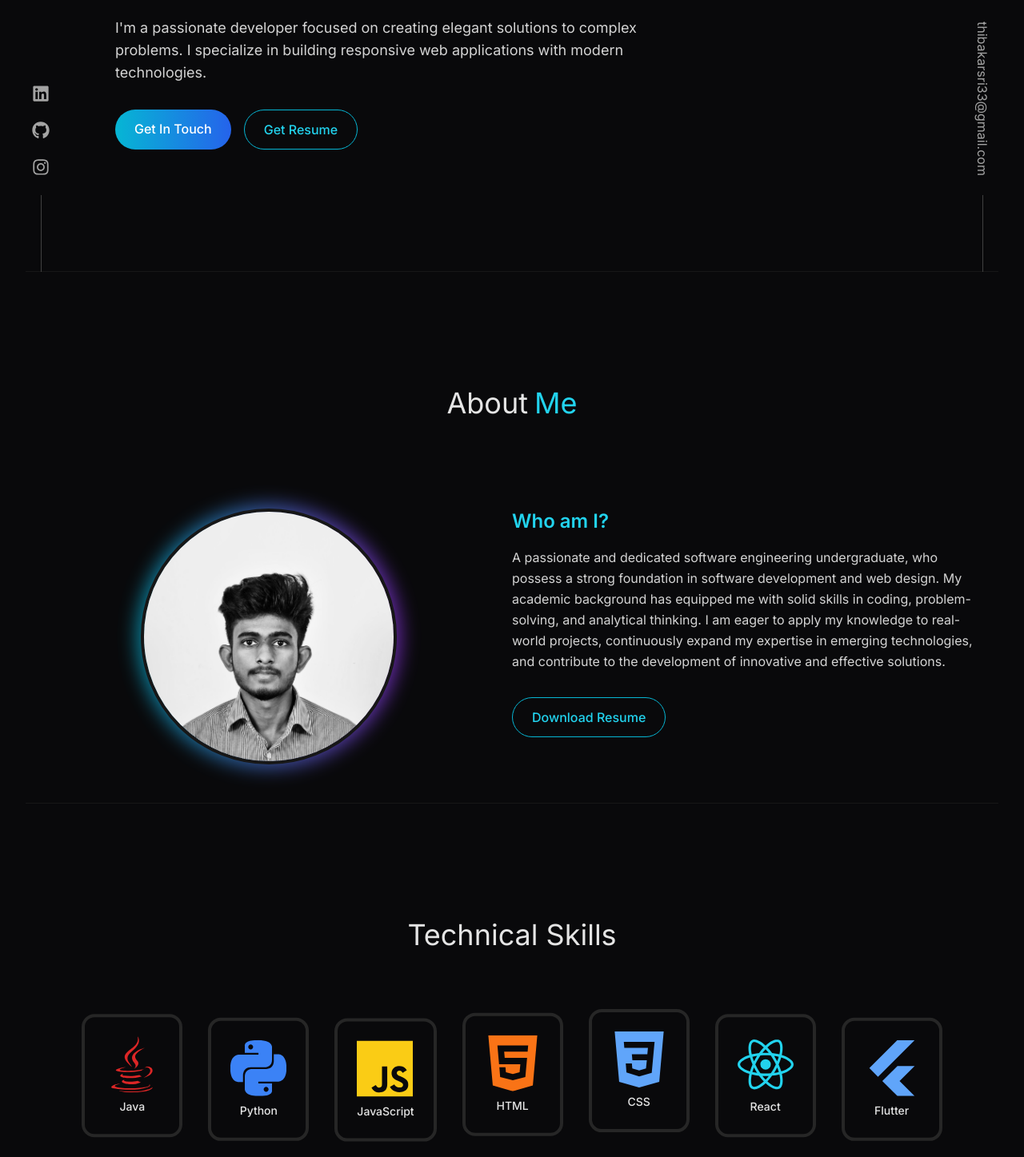
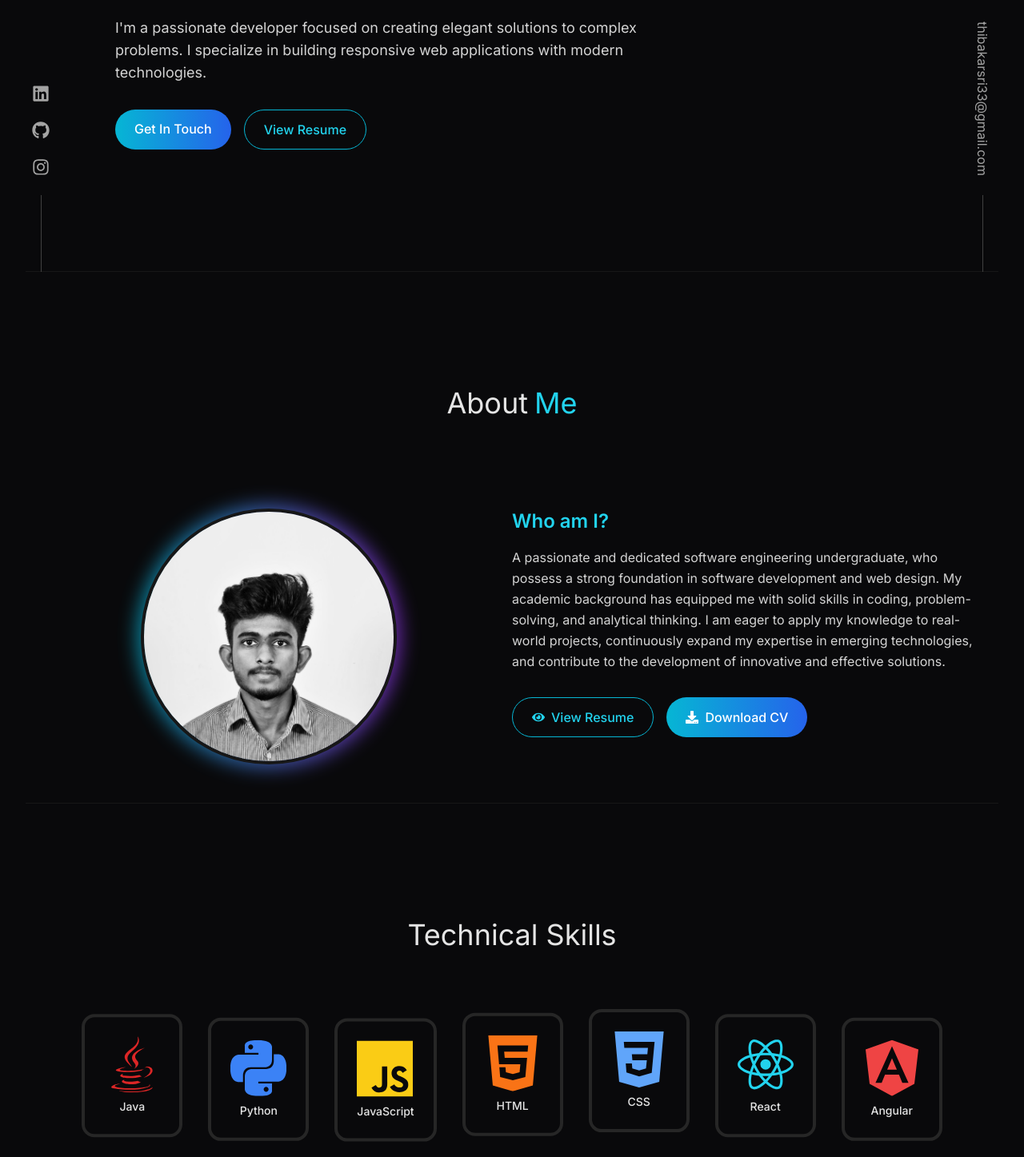
Before and after one commit to ThibakarSri/my-portfolio, a React (Vite) app: page / in a window 1280 px wide. Shown: the part 460-1907 px from the top of the page at 80% size. Built offline with nearby package versions, Linux system fonts and the light colour scheme.

Commit message:
modify some features

```diff
--- a/src/components/About.jsx
+++ b/src/components/About.jsx
@@ -1,91 +1,12 @@
-
-// "use client"
-
-// import { ABOUT_TEXT } from "../constants"
-// import { motion } from "framer-motion"
-// import profilePic from "../assets/sri.jpg"
-// import { useTheme } from "./ThemeProvider"
-
-// const About = () => {
-//   const { isDarkMode } = useTheme()
-
-//   return (
-//     <div id="about" className={`border-b ${isDarkMode ? "border-neutral-900" : "border-neutral-200"} pb-4 pt-16`}>
-//       <h2 className="my-20 text-center text-4xl">
-//         About
-//         <span className={isDarkMode ? "text-cyan-400 ml-2" : "text-cyan-600 ml-2"}>Me</span>
-//       </h2>
-//       <div className="flex flex-wrap">
-//         <motion.div
-//           whileInView={{ opacity: 1, x: 0 }}
-//           initial={{ opacity: 0, x: -100 }}
-//           transition={{ duration: 0.5 }}
-//           className="w-full lg:w-1/2 lg:p-8"
-//         >
-//           <div className="flex items-center justify-center">
-//             <div className="relative">
-//               <div
-//                 className={`absolute -inset-1 ${
-//                   isDarkMode
-//                     ? "bg-gradient-to-r from-cyan-500 to-purple-600"
-//                     : "bg-gradient-to-r from-cyan-600 to-purple-700"
-//                 } rounded-full blur-md opacity-75`}
-//               ></div>
-//               <img
-//                 className="relative rounded-full border-4 border-neutral-900 w-64 h-64 md:w-80 md:h-80 object-cover"
-//                 src={profilePic || "/placeholder.svg"}
-//                 alt="Thibakar Sri"
-//               />
-//             </div>
-//           </div>
-//         </motion.div>
-
-//         <motion.div
-//           whileInView={{ opacity: 1, x: 0 }}
-//           initial={{ opacity: 0, x: 100 }}
-//           transition={{ duration: 0.5 }}
-//           className="w-full lg:w-1/2"
-//         >
-//           <div className="flex justify-center lg:justify-start">
-//             <div className="my-2 max-w-xl py-6 space-y-4">
-//               <h3 className={`text-2xl font-semibold ${isDarkMode ? "text-cyan-400" : "text-cyan-600"}`}>Who am I?</h3>
-//               <p className={`${isDarkMode ? "text-neutral-300" : "text-neutral-700"} leading-relaxed`}>{ABOUT_TEXT}</p>
-//               <div className="pt-4">
-//                 <a
-//                   href="#"
-//                   className={`px-6 py-3 ${
-//                     isDarkMode
-//                       ? "border border-cyan-500 text-cyan-400 hover:bg-cyan-500 hover:text-white"
-//                       : "border border-cyan-600 text-cyan-600 hover:bg-cyan-600 hover:text-white"
-//                   } font-medium rounded-md transition-all`}
-//                   onClick={(e) => {
-//                     e.preventDefault()
-//                     // You could add a download resume functionality here
-//                     alert("Resume download functionality would go here")
-//                   }}
-//                 >
-//                   Download Resume
-//                 </a>
-//               </div>
-//             </div>
-//           </div>
-//         </motion.div>
-//       </div>
-//     </div>
-//   )
-// }
-
-// export default About
-
-
 "use client"
 
 import { useState } from "react"
-import { ABOUT_TEXT } from "../constants"
+import { ABOUT_TEXT, CV_URL, CV_DOWNLOAD_URL } from "../constants"
 import { motion } from "framer-motion"
 import profilePicBW from "../assets/thibaB.jpeg"
 import profilePicColor from "../assets/thiba.jpeg"
 import { useTheme } from "./ThemeProvider"
+import { FaDownload, FaEye } from "react-icons/fa"
 
 const About = () => {
   const { isDarkMode } = useTheme()
@@ -143,23 +64,36 @@ const About = () => {
             <div className="my-2 max-w-xl py-6 space-y-4">
               <h3 className={`text-2xl font-semibold ${isDarkMode ? "text-cyan-400" : "text-cyan-600"}`}>Who am I?</h3>
               <p className={`${isDarkMode ? "text-neutral-300" : "text-neutral-700"} leading-relaxed`}>{ABOUT_TEXT}</p>
-              <div className="pt-4">
+              <div className="pt-4 flex flex-wrap gap-4">
                 <motion.a
-                  href="#"
+                  href={CV_URL}
+                  target="_blank"
+                  rel="noopener noreferrer"
                   whileHover={{ scale: 1.05 }}
                   whileTap={{ scale: 0.95 }}
                   className={`px-6 py-3 ${
                     isDarkMode
                       ? "border border-cyan-500 text-cyan-400 hover:bg-cyan-500 hover:text-white"
                       : "border border-cyan-600 text-cyan-600 hover:bg-cyan-600 hover:text-white"
-                  } font-medium rounded-full transition-all duration-300 inline-block`}
-                  onClick={(e) => {
-                    e.preventDefault()
-                    // You could add a download resume functionality here
-                    alert("Resume download functionality would go here")
-                  }}
+                  } font-medium rounded-full transition-all duration-300 inline-flex items-center gap-2`}
                 >
-                  Download Resume
+                  <FaEye size={16} />
+                  <span>View Resume</span>
+                </motion.a>
+
+                <motion.a
+                  href={CV_DOWNLOAD_URL}
+                  download="Thibakar_Sri_CV.pdf"
+                  whileHover={{ scale: 1.05 }}
+                  whileTap={{ scale: 0.95 }}
+                  className={`px-6 py-3 ${
+                    isDarkMode
+                      ? "bg-gradient-to-r from-cyan-500 to-blue-600 text-white"
+                      : "bg-gradient-to-r from-cyan-600 to-blue-700 text-white"
+                  } font-medium rounded-full hover:opacity-90 transition-all duration-300 inline-flex items-center gap-2`}
+                >
+                  <FaDownload size={16} />
+                  <span>Download CV</span>
                 </motion.a>
               </div>
             </div>
--- a/src/components/Experience.jsx
+++ b/src/components/Experience.jsx
@@ -98,7 +98,7 @@ const Experience = () => {
         transition={{ duration: 0.5 }}
         className="my-20 text-center text-4xl"
       >
-        Education & Experience
+        Education
       </motion.h1>
       <div className="max-w-5xl mx-auto">
         {EXPERIENCES.map((experience, index) => (
--- a/src/components/Hero.jsx
+++ b/src/components/Hero.jsx
@@ -3,6 +3,7 @@
 import { useState, useEffect } from "react"
 import { motion } from "framer-motion"
 import { useTheme } from "./ThemeProvider"
+import { CV_URL } from "../constants"
 
 const Hero = () => {
   const { isDarkMode } = useTheme()
@@ -20,6 +21,9 @@ const Hero = () => {
     "Hola, I'm",
     "Welkom, I'm",
     "Bonjour, I'm",
+    // "வரவேற்கிறேன், I'm",
+    // "你好, I'm",
+    // "こんにちは, I'm",
   ]
 
   // Different roles to type
@@ -148,7 +152,9 @@ const Hero = () => {
             </motion.a>
 
             <motion.a
-              href="#"
+              href={CV_URL}
+              target="_blank"
+              rel="noopener noreferrer"
               whileHover={{ scale: 1.05 }}
               whileTap={{ scale: 0.95 }}
               className={`px-6 py-3 ${
@@ -156,13 +162,8 @@ const Hero = () => {
                   ? "border border-cyan-500 text-cyan-400 hover:bg-cyan-500 hover:text-white"
                   : "border border-cyan-600 text-cyan-600 hover:bg-cyan-600 hover:text-white"
               } font-medium rounded-full transition-all duration-300`}
-              onClick={(e) => {
-                e.preventDefault()
-                // You could add a download resume functionality here
-                alert("Resume download functionality would go here")
-              }}
             >
-              Get Resume
+              View Resume
             </motion.a>
           </motion.div>
         </div>
--- a/src/components/Navbar.jsx
+++ b/src/components/Navbar.jsx
@@ -115,7 +115,7 @@ const Navbar = () => {
               { id: "hero", label: "Home" },
               { id: "about", label: "About" },
               { id: "technologies", label: "Technologies" },
-              { id: "experience", label: "Experience" },
+              { id: "experience", label: "Education" },
               { id: "projects", label: "Projects" },
               { id: "contact", label: "Contact" },
             ].map((item) => (
--- a/src/components/Technologies.jsx
+++ b/src/components/Technologies.jsx
@@ -1,131 +1,20 @@
-// "use client"
-
-// import { RiReactjsLine } from "react-icons/ri"
-// import { TbBrandNextjs } from "react-icons/tb"
-// import { SiMongodb } from "react-icons/si"
-// import { DiRedis } from "react-icons/di"
-// import { FaNodeJs } from "react-icons/fa"
-// import { BiLogoPostgresql } from "react-icons/bi"
-// import { motion } from "framer-motion"
-// import { useTheme } from "./ThemeProvider"
-
-// const iconVariants = (duration) => ({
-//   initial: { y: -10 },
-//   animate: {
-//     y: [10, -10],
-//     transition: {
-//       duration: duration,
-//       ease: "linear",
-//       repeat: Number.POSITIVE_INFINITY,
-//       repeatType: "reverse",
-//     },
-//   },
-// })
-
-// const Technologies = () => {
-//   const { isDarkMode } = useTheme()
-
-//   return (
-//     <div
-//       id="technologies"
-//       className={`border-b ${isDarkMode ? "border-neutral-800" : "border-neutral-200"} pb-24 pt-16`}
-//     >
-//       <motion.h2
-//         whileInView={{ opacity: 1, y: 0 }}
-//         initial={{ opacity: 0, y: -100 }}
-//         transition={{ duration: 1.5 }}
-//         className="my-20 text-center text-4xl"
-//       >
-//         Technologies
-//       </motion.h2>
-//       <motion.div
-//         whileInView={{ opacity: 1, x: 0 }}
-//         initial={{ opacity: 0, x: -100 }}
-//         transition={{ duration: 1.5 }}
-//         className="flex flex-wrap items-center justify-center gap-8"
-//       >
-
-//         <motion.div
-//           variants={iconVariants(2.5)}
-//           initial="initial"
-//           animate="animate"
-//           className={`rounded-2xl border-4 ${
-//             isDarkMode ? "border-neutral-800 hover:border-cyan-500" : "border-neutral-200 hover:border-cyan-600"
-//           } p-6 transition-colors duration-300`}
-//         >
-//           <RiReactjsLine className="text-7xl text-cyan-400" />
-//           <p className="text-center mt-2 text-sm">React</p>
-//         </motion.div>
-
-//         <motion.div
-//           variants={iconVariants(3)}
-//           initial="initial"
-//           animate="animate"
-//           className={`rounded-2xl border-4 ${
-//             isDarkMode ? "border-neutral-800 hover:border-cyan-500" : "border-neutral-200 hover:border-cyan-600"
-//           } p-6 transition-colors duration-300`}
-//         >
-//           <TbBrandNextjs className="text-7xl" />
-//           <p className="text-center mt-2 text-sm">Next.js</p>
-//         </motion.div>
-
-//         <motion.div
-//           variants={iconVariants(5)}
-//           initial="initial"
-//           animate="animate"
-//           className={`rounded-2xl border-4 ${
-//             isDarkMode ? "border-neutral-800 hover:border-cyan-500" : "border-neutral-200 hover:border-cyan-600"
-//           } p-6 transition-colors duration-300`}
-//         >
-//           <SiMongodb className="text-7xl text-green-500" />
-//           <p className="text-center mt-2 text-sm">MongoDB</p>
-//         </motion.div>
-
-//         <motion.div
-//           className={`rounded-2xl border-4 ${
-//             isDarkMode ? "border-neutral-800 hover:border-cyan-500" : "border-neutral-200 hover:border-cyan-600"
-//           } p-6 transition-colors duration-300`}
-//         >
-//           <DiRedis className="text-7xl text-red-700" />
-//           <p className="text-center mt-2 text-sm">Redis</p>
-//         </motion.div>
-
-//         <motion.div
-//           className={`rounded-2xl border-4 ${
-//             isDarkMode ? "border-neutral-800 hover:border-cyan-500" : "border-neutral-200 hover:border-cyan-600"
-//           } p-6 transition-colors duration-300`}
-//           variants={iconVariants(6)}
-//           initial="initial"
-//           animate="animate"
-//         >
-//           <FaNodeJs className="text-7xl text-green-500" />
-//           <p className="text-center mt-2 text-sm">Node.js</p>
-//         </motion.div>
-
-//         <motion.div
-//           className={`rounded-2xl border-4 ${
-//             isDarkMode ? "border-neutral-800 hover:border-cyan-500" : "border-neutral-200 hover:border-cyan-600"
-//           } p-6 transition-colors duration-300`}
-//           variants={iconVariants(4)}
-//           initial="initial"
-//           animate="animate"
-//         >
-//           <BiLogoPostgresql className="text-7xl text-sky-700" />
-//           <p className="text-center mt-2 text-sm">PostgreSQL</p>
-//         </motion.div>
-//       </motion.div>
-//     </div>
-//   )
-// }
-
-// export default Technologies
-
 "use client"
 
 import { motion } from "framer-motion"
 import { useTheme } from "./ThemeProvider"
 import { TECH_SKILLS } from "../constants"
-import { SiJavascript, SiHtml5, SiCss3, SiReact, SiFlutter, SiMysql, SiGit, SiPython } from "react-icons/si"
+import {
+  SiJavascript,
+  SiHtml5,
+  SiCss3,
+  SiReact,
+  SiFlutter,
+  SiMysql,
+  SiGit,
+  SiPython,
+  SiAngular,
+  SiSpring,
+} from "react-icons/si"
 import { FaJava, FaCode } from "react-icons/fa"
 
 const iconVariants = (duration) => ({
@@ -149,6 +38,8 @@ const getIcon = (iconName, size = 70) => {
     SiHtml5: <SiHtml5 size={size} />,
     SiCss3: <SiCss3 size={size} />,
     SiReact: <SiReact size={size} />,
+    SiAngular: <SiAngular size={size} />,
+    SiSpring: <SiSpring size={size} />,
     SiFlutter: <SiFlutter size={size} />,
     SiMysql: <SiMysql size={size} />,
     SiGit: <SiGit size={size} />,
--- a/src/constants/index.js
+++ b/src/constants/index.js
@@ -1,12 +1,17 @@
 import project1 from "../assets/projects/project-1.jpg"
 import project2 from "../assets/projects/project-2.jpg"
-import project3 from "../assets/projects/FitGlow.jpeg"
+import project3 from "../assets/projects/project-3.jpg"
 import project4 from "../assets/projects/project-4.jpg"
 import project5 from "../assets/projects/project-5.jpg"
 
 export const HERO_CONTENT = `I am a passionate and dedicated software engineering undergraduate, who possess a strong foundation in software development and web design. My academic background has equipped me with solid skills in coding, problem-solving, and analytical thinking.`
 
 export const ABOUT_TEXT = `A passionate and dedicated software engineering undergraduate, who possess a strong foundation in software development and web design. My academic background has equipped me with solid skills in coding, problem-solving, and analytical thinking. I am eager to apply my knowledge to real-world projects, continuously expand my expertise in emerging technologies, and contribute to the development of innovative and effective solutions.`
+
+// CV URL - Google Drive link
+export const CV_URL = "https://drive.google.com/file/d/1RC9p3O3WUPFE75mPRofknnd8syqy5nAU/view?usp=sharing"
+// Direct download link (using export=download parameter)
+export const CV_DOWNLOAD_URL = "https://drive.google.com/uc?export=download&id=1RC9p3O3WUPFE75mPRofknnd8syqy5nAU"
 
 export const EXPERIENCES = [
   {
@@ -46,23 +51,23 @@ export const PROJECTS = [
     description:
       "A personalized diabetes management application for individuals with diabetes, those without diabetes, and those unsure of their status. Features include real-time glucose tracking, symptom assessment, personalized health recommendations, report creation, exercise suggestions, and analytics visualization.",
     technologies: ["Flutter", "Firebase", "Mobile Development"],
-    github: "https://github.com/Sanjana0823/MyBete-App",
+    github: "https://github.com/ThibakarSri",
   },
   {
     title: "Ticket Booking System",
     image: project2,
     description:
       "Implemented multithreading for concurrent ticket processing and synchronized vendor-customer interactions. Built RESTful APIs for configuration, process control, and summary display.",
-    technologies: ["Spring Boot", "Angular", "Bootstrap", "Java OOP", "JSON", "REST API"],
-    github: "https://github.com/ThibakarSri/OOP_CW_TicketBookingSystem",
+    technologies: ["Spring Boot", "Angular", "Bootstrap", "Java", "JSON", "REST API"],
+    github: "https://github.com/ThibakarSri",
   },
   {
-    title: "FitGlow - Health and Well-Being Website",
+    title: "Health and Well-Being Website",
     image: project3,
     description:
       "Collaboratively developed a website promoting the Sustainable Development Goal of good health and well-being. Designed and implemented a user profile section with form validation, developed a team page, and created a content page with an integrated page editor.",
     technologies: ["HTML", "CSS", "JavaScript", "Web Development"],
-    github: "https://github.com/ThibakarSri/FitGlow",
+    github: "https://github.com/ThibakarSri",
   },
   {
     title: "Student Information Management System",
@@ -70,7 +75,7 @@ export const PROJECTS = [
     description:
       "Created a robust system to manage student information, featuring seat management, registration, deletion, and marks entry functionalities. Implemented array structures and applied object-oriented principles.",
     technologies: ["Java", "File Storage", "OOP"],
-    github: "https://github.com/ThibakarSri/StudentManangementSystem.java",
+    github: "https://github.com/ThibakarSri",
   },
   {
     title: "Personal Financial Tracker",
@@ -97,6 +102,8 @@ export const TECH_SKILLS = [
   { name: "HTML", icon: "SiHtml5", color: "text-orange-500" },
   { name: "CSS", icon: "SiCss3", color: "text-blue-400" },
   { name: "React", icon: "SiReact", color: "text-cyan-400" },
+  { name: "Angular", icon: "SiAngular", color: "text-red-500" },
+  { name: "Spring Boot", icon: "SiSpring", color: "text-green-500" },
   { name: "Flutter", icon: "SiFlutter", color: "text-blue-400" },
   { name: "MySQL", icon: "SiMysql", color: "text-blue-600" },
   { name: "Git", icon: "SiGit", color: "text-orange-600" },
```
